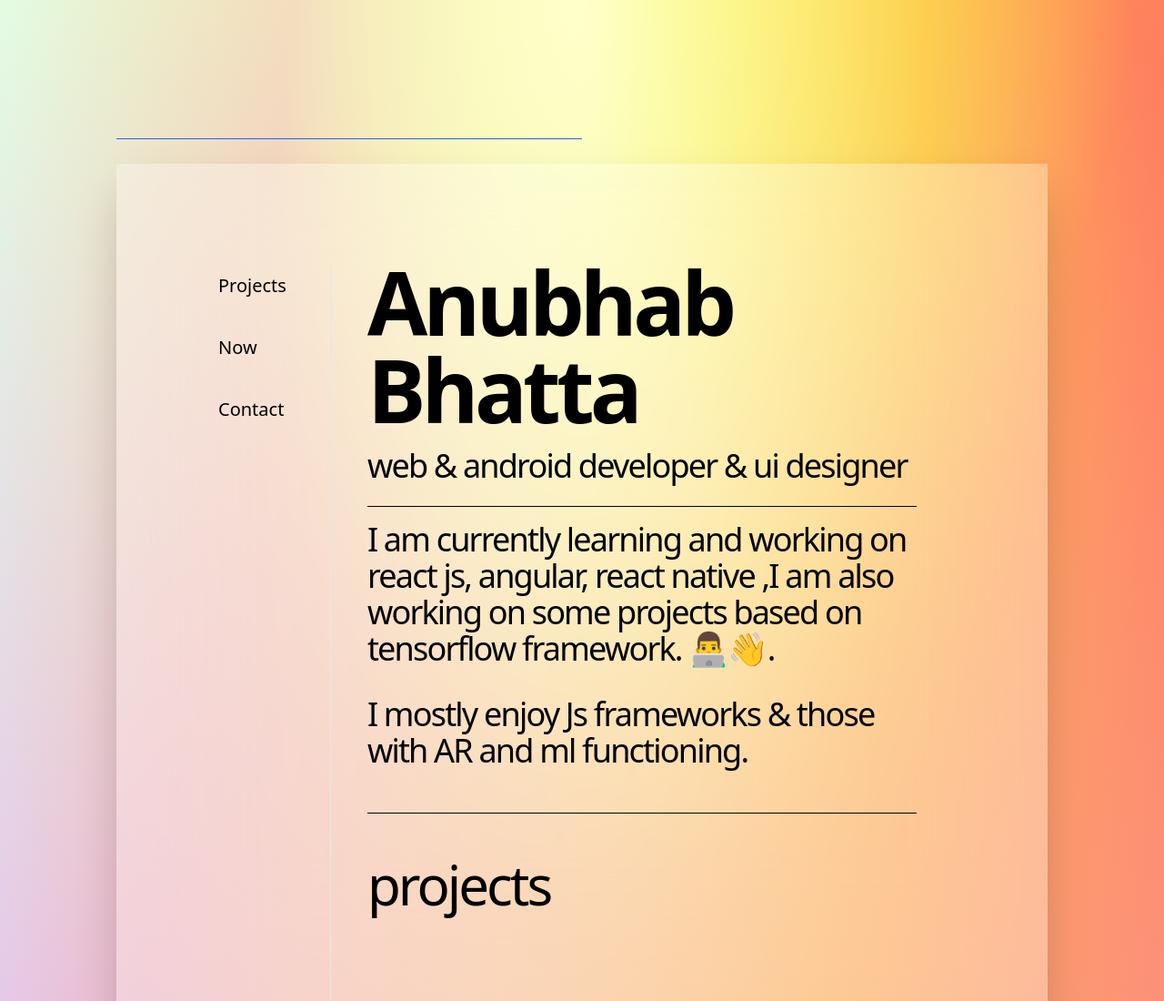
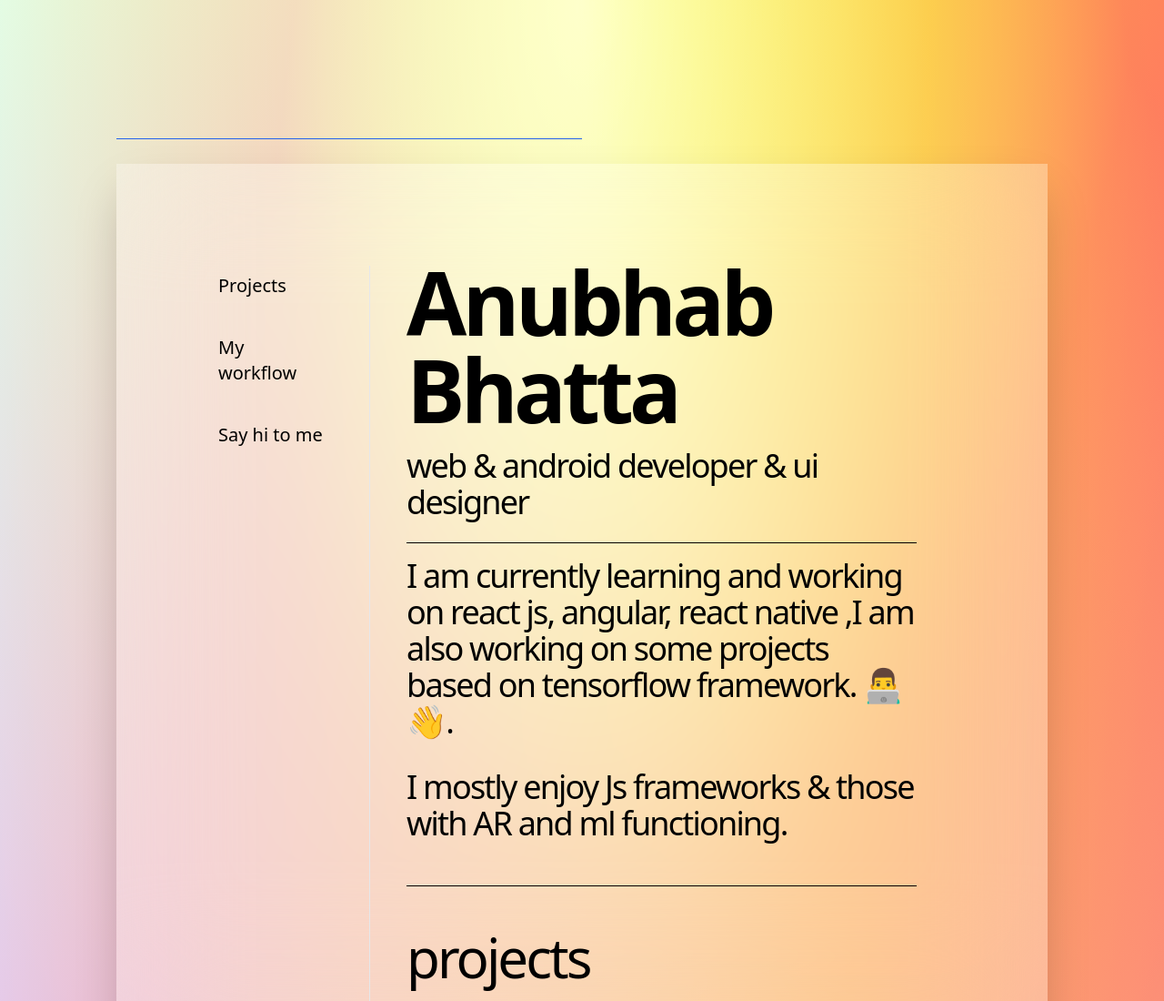
Before and after one commit to arya-null/arya-null.github.io, a plain HTML site: page index.html in a window 1280 px wide. Shown: the top 1100 px of the page at 91% size. Drawn offline with nearby package versions, Linux system fonts and the light colour scheme; a script that the page names is missing.

Commit message:
Update index.html

```diff
--- a/index.html
+++ b/index.html
@@ -34,10 +34,10 @@ background-blend-mode: lighten, overlay, lighten, screen, normal;">
 
 	                                    <a href="#now"
 	                                        class="block py-2 mt-2 mb-6 text-base font-medium text-left text-black transition duration-500 ease-in-out transform bg-transparent rounded-lg lg:text-xl hover:text-white focus:outline-none focus:shadow-none">
-	                                        Now
+	                                        My workflow
 	                                    </a>
 	                                    <a class="block py-2 mt-2 mb-6 text-base font-medium text-left text-black transition duration-500 ease-in-out transform bg-transparent rounded-lg lg:text-xl hover:text-white focus:outline-none focus:shadow-none"
-	                                        href="#contact">Contact</a>
+	                                        href="#contact">Say hi to me</a>
 	                                </nav>
 	                            </div>
 	                        </div>
```
